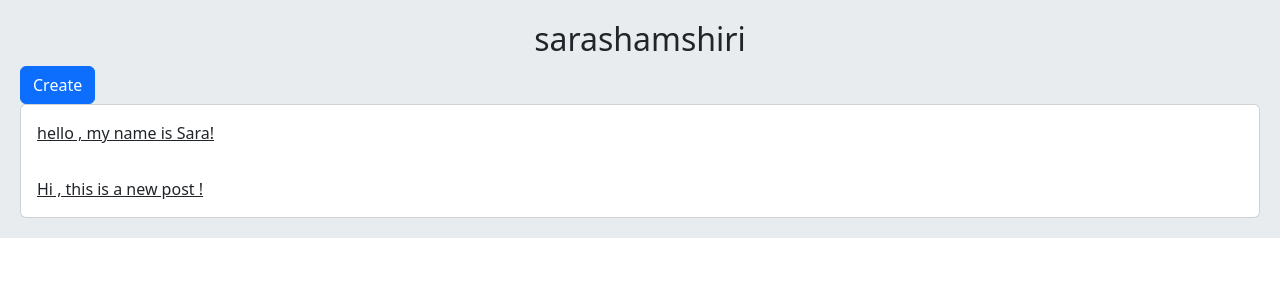
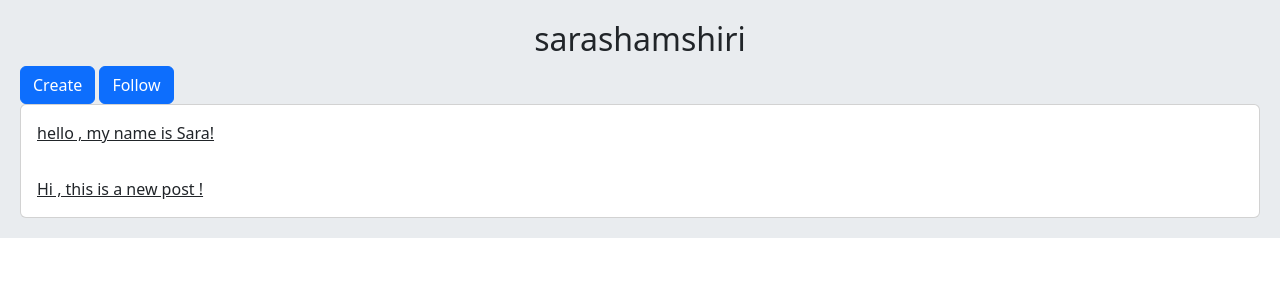
Before and after one commit to sshamshiri/socialnetwork, a Django app: page /accounts/profile/1 in a window 1280 px wide. Shown: the part 56-356 px from the top of the page. Run offline with Django 4.2, Linux system fonts and the light colour scheme; a user stored in the database is signed in; data comes from the database, SQL or seed files in the repository.

Commit message:
add (if) in profile.html

```diff
--- a/socialnetwork/accounts/templates/accounts/profile.html
+++ b/socialnetwork/accounts/templates/accounts/profile.html
@@ -7,6 +7,13 @@
     {% if request.user.id == user.id %}
       <a href="{% url 'home:post_create' %}" class="btn btn-primary">Create</a>
     {% endif %}
+
+    {% if request.user.id == user.id and not is_following %}
+    <a href="{% url 'accounts:user_follow' user.id %}" class="btn btn-primary">Follow</a>
+    {% elif request.user.id == user.id and is_following %}
+    <a href="{% url 'accounts:user_unfollow' user.id %}" class="btn btn-primary">Unfollow</a>
+   {% endif %}
+
     <div class="card">
         {% for post in posts %}
            <a href="{{ post.get_absolute_url }}" class="card-body">{{ post.body|truncatewords:8 }}</a>
```
